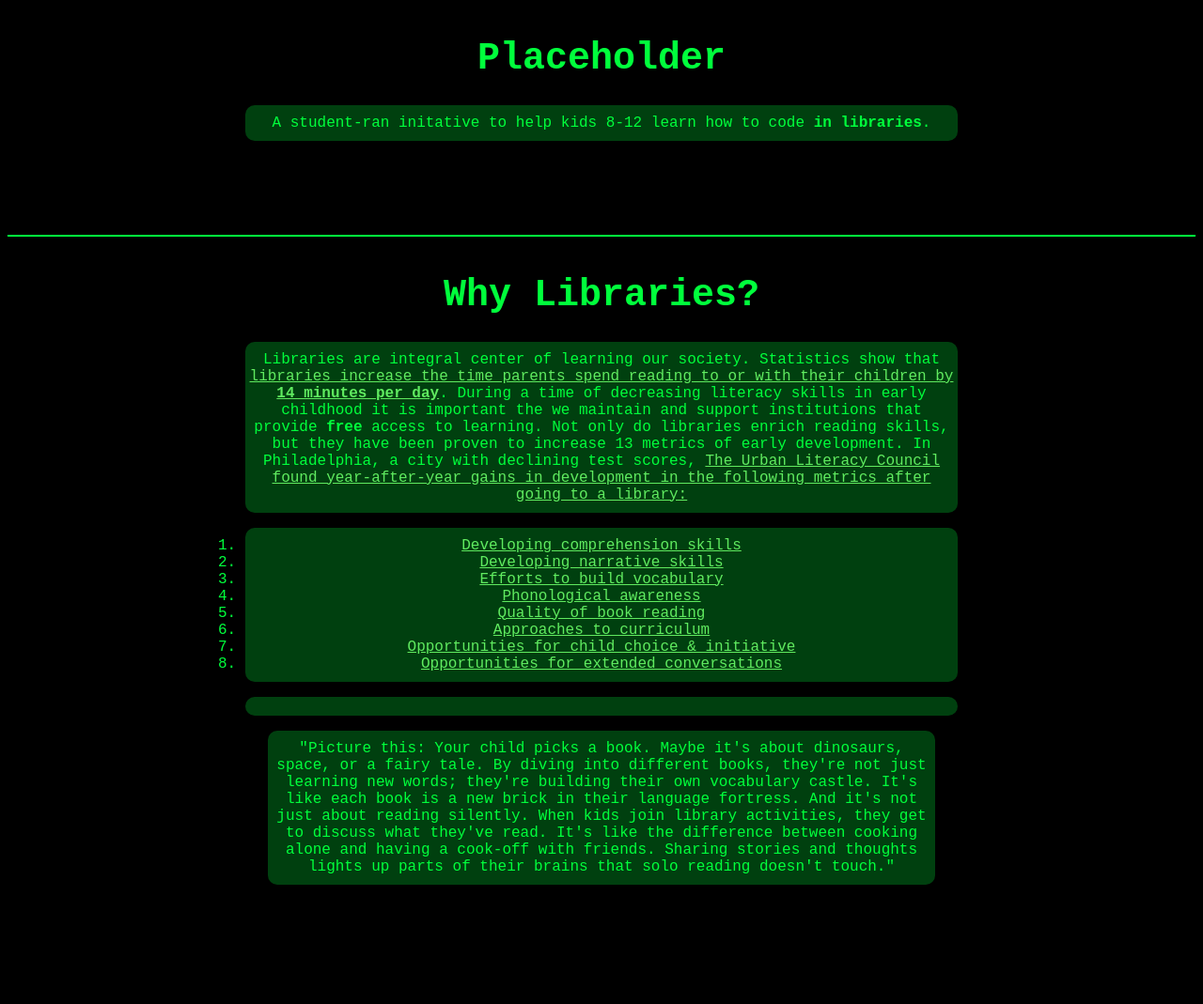
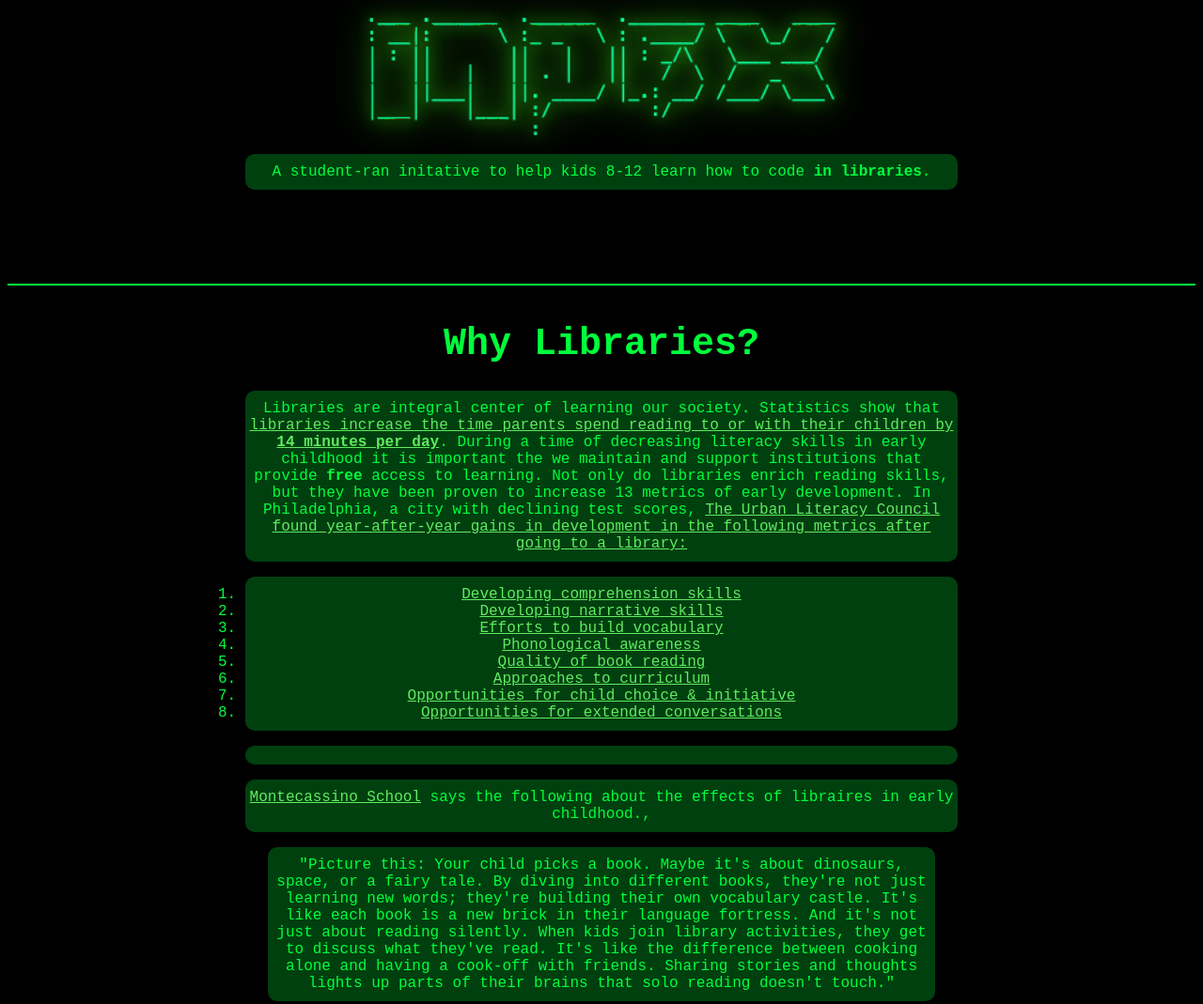
Before and after one commit to itsacarnival94/HSCommunityServiceProject, a plain HTML site: page index.html in a window 1280 px wide. Shown: the whole page at 94% size. Before the commit the page ends 958 px from the top, so only its background shows below. Drawn offline with Linux system fonts and the light colour scheme.

Commit message:
logo added

```diff
--- a/index.html
+++ b/index.html
@@ -13,12 +13,13 @@
 
 <body>
 
-    <h1>Placeholder</h1>
+    <img src="ascii-logo.png" alt="Logo" width="500" height="auto">
     <p>A student-ran initative to help kids 8-12 learn how to code <b>in libraries</b>.</p>
 
     <hr>
     <h1>Why Libraries?</h1>
     <p>Libraries are integral center of learning our society. Statistics show that <a href="https://www.sciencedirect.com/science/article/abs/pii/S0094119010000197">libraries increase the time parents spend reading to or with their children by <b>14 minutes per day</b></a>. During a time of decreasing literacy skills in early childhood it is important the we maintain and support institutions that provide <b>free</b> access to learning.  Not only do libraries enrich reading skills, but they have been proven to increase 13 metrics of early development. In Philadelphia, a city with declining test scores, <a href="https://www.urbanlibraries.org/innovations/literacy-in-early-learning-spaces-1"> The Urban Literacy Council found year-after-year gains in development in the following metrics after going to a library: <ol><li>Developing comprehension skills</li><li>Developing narrative skills</li><li>Efforts to build vocabulary</li><li>Phonological awareness</li><li>Quality of book reading</li><li>Approaches to curriculum</li><li>Opportunities for child choice & initiative</li><li>Opportunities for extended conversations</li></ol></a></p>
+    <p><a href="https://www.montecassino.org/the-role-of-a-library-in-childrens-lives">Montecassino School</a> says the following about the effects of libraires in early childhood.,</p>
     <blockquote cite=https://www.montecassino.org/the-role-of-a-library-in-childrens-lives">
         <p>"Picture this: Your child picks a book. Maybe it's about dinosaurs, space, or a fairy tale. By diving into different books, they're not just learning new words; they're building their own vocabulary castle. It's like each book is a new brick in their language fortress. And it's not just about reading silently. When kids join library activities, they get to discuss what they've read. It's like the difference between cooking alone and having a cook-off with friends. Sharing stories and thoughts lights up parts of their brains that solo reading doesn't touch."</p>
     </blockquote>
--- a/style.css
+++ b/style.css
@@ -52,3 +52,9 @@ ol{
     margin-left: 20%;
     margin-right: 20%;
 }
+img{
+    filter: invert(100%) sepia(100%) saturate(10000%) hue-rotate(75deg) drop-shadow(0 0 8px #39ff14) drop-shadow(0 0 20px #39ff14);
+    display: block;
+    margin:auto;
+
+}
```
Also changed, not shown: ascii-logo.png (added).
